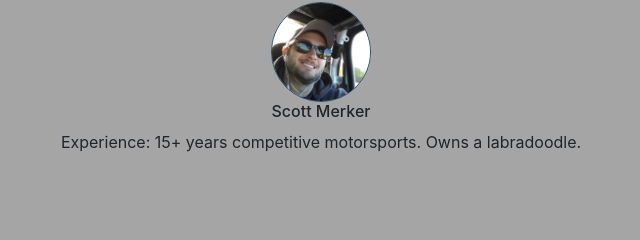
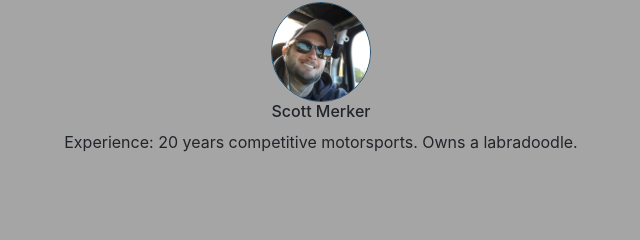
Before and after one commit to scottmerker/merker-motorsports, a website with bundled scripts: page docs/index.html in a window 1280 px wide. Shown: the part 3576-3816 px from the top of the page, 319-959 px from the left. Built offline with nearby package versions, Linux system fonts and the light colour scheme; a script that the page names is missing.

Commit message:
Update index.html

```diff
--- a/docs/index.html
+++ b/docs/index.html
@@ -257,7 +257,7 @@
               <div class="col-12 col-md-12 text-center">
                 <img src="img/smerker.jpg"/>
                 <h6>Scott Merker</h6>
-                <p>Experience: 15+ years competitive motorsports. Owns a labradoodle.</p>
+                <p>Experience: 20 years competitive motorsports. Owns a labradoodle.</p>
               </div>
           </div>
         </div>
```
